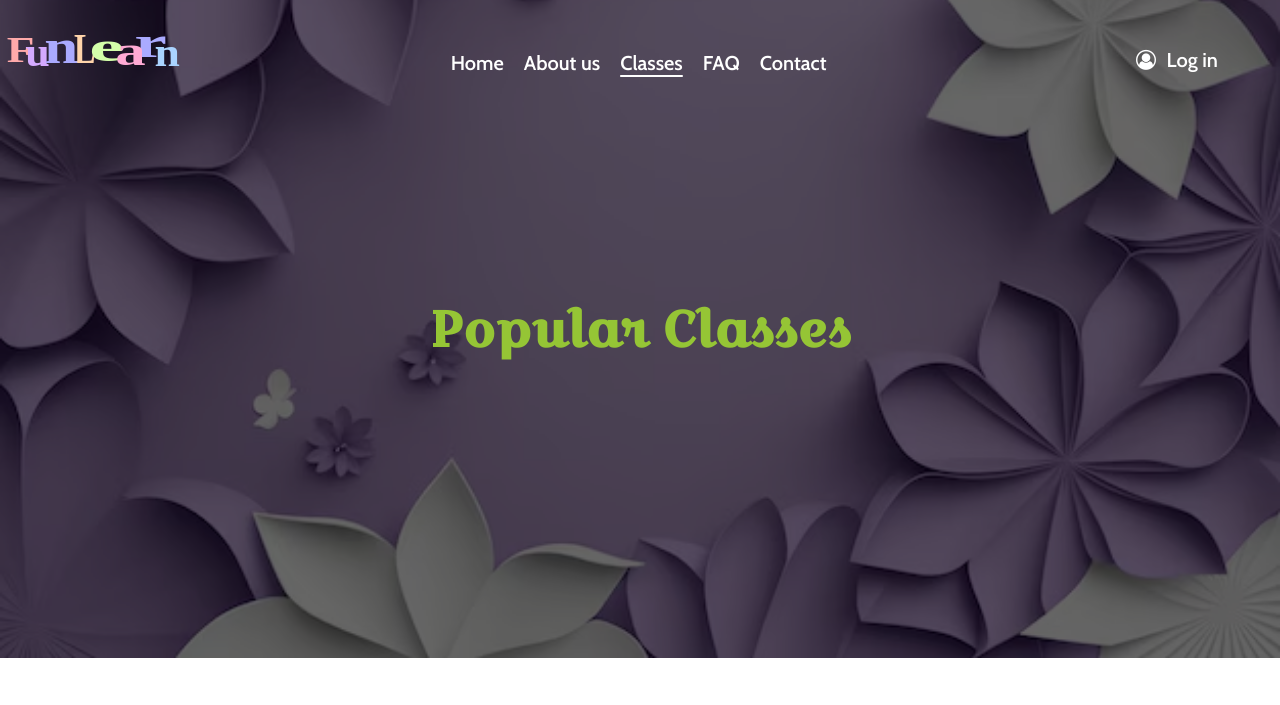
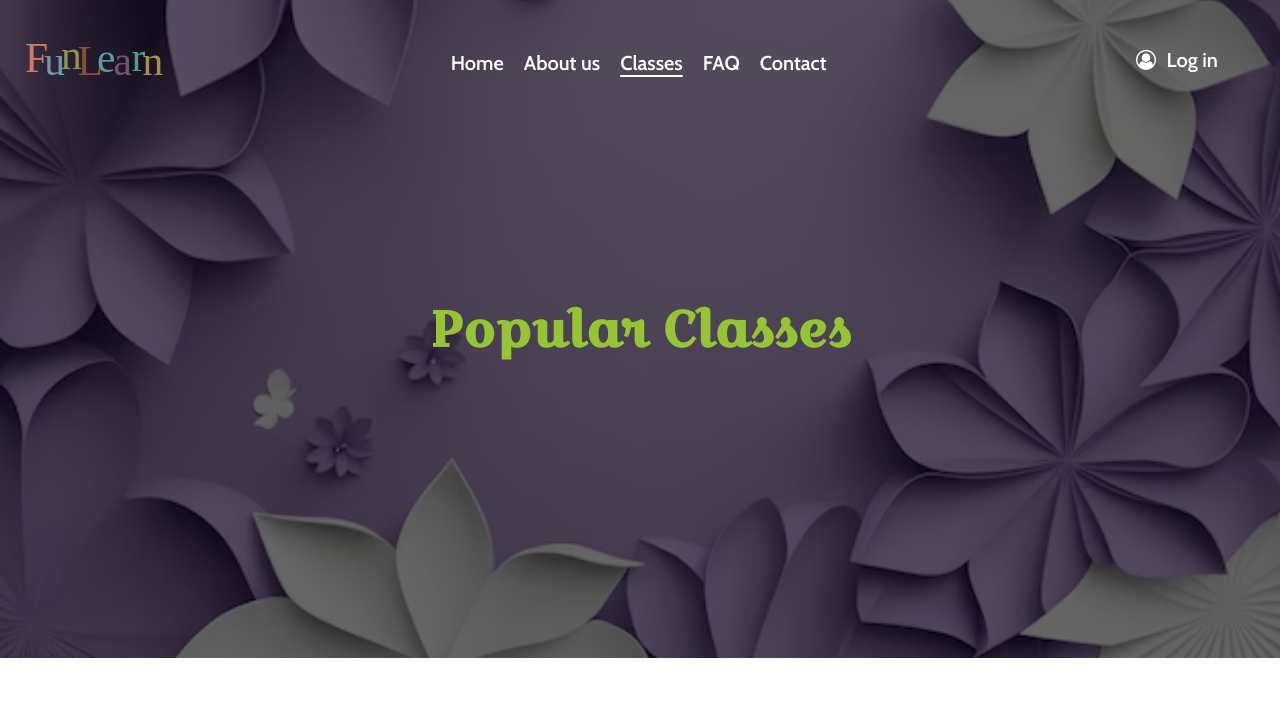
Before and after one commit to Anna9991/Preschool, a plain HTML site: page classes.html in a window 1280 px wide. Shown: the top 705 px of the page. Drawn offline with nearby package versions, Linux system fonts and the light colour scheme.

Commit message:
* Fix logo;

```diff
--- a/classes.html
+++ b/classes.html
@@ -43,64 +43,7 @@
   <body>
     <header class="header">
       <a class="header__logo" href="#">
-        <!-- <img src="./image/logo.svg" alt="FunLearn logo" /> -->
-        <svg width="180" height="50" xmlns="http://www.w3.org/2000/svg" xmlns:svg="http://www.w3.org/2000/svg" version="1.1" xml:space="preserve">
-          <desc>Created with Fabric.js 5.2.4</desc>
-          <g class="layer">
-           <title>Layer 1</title>
-           <rect fill="none" height="635" id="svg_1" width="934" x="0" y="0"/>
-           <g id="f4253ae8-bcf1-4c17-a012-e1a4f9b3a0d8" transform="matrix(0.333259 0 0 0.0814558 542 436.5)">
-            <rect fill="rgb(255,255,255)" fill-rule="nonzero" height="1080" id="svg_2" stroke-dashoffset="0" stroke-miterlimit="4" width="1080" x="-540" y="-540"/>
-           </g>
-           <g id="71db4092-794c-4085-a8f9-c41d1bd68651" transform="matrix(1 0 0 1 540 540)"/>
-           <g id="f1304746-6449-4a52-b9db-69bd14d0b10b" transform="matrix(1 0 0 1 0 0) matrix(0.919104 0 0 0.553073 599.439 285.879)">
-            <text fill="#aaaaff" fill-rule="nonzero" font-family="Alegreya" font-size="80" font-style="normal" font-weight="700" id="svg_3" stroke-dashoffset="0" stroke-miterlimit="4" x="-489.74" xml:space="preserve" y="-483.94">
-             <tspan fill="#aaaaff" id="svg_4" x="-506.18" y="-458.81">r</tspan>
-            </text>
-           </g>
-           <g id="svg_5" transform="matrix(NaN NaN NaN NaN 0 0)">
-            <g id="svg_6"/>
-           </g>
-           <g id="svg_7" transform="matrix(NaN NaN NaN NaN 0 0)">
-            <g id="svg_8"/>
-           </g>
-           <g id="svg_9" transform="matrix(1 0 0 1 0 0) matrix(0.404063 0 0 0.521356 285.812 310.739)">
-            <text fill="#ffd4aa" fill-rule="nonzero" font-family="Alegreya" font-size="80" font-style="normal" font-weight="700" id="svg_10" stroke-dashoffset="0" stroke-miterlimit="4" x="-503.3" xml:space="preserve" y="-548.6">
-             <tspan fill="#ffd4aa" id="svg_11" x="-524.5" y="-523.47">L</tspan>
-            </text>
-           </g>
-           <g id="svg_12" transform="matrix(1 0 0 1 0 0) matrix(0.973344 0 0 0.521356 560.439 282.831)">
-            <text fill="#d4ffaa" fill-rule="nonzero" font-family="Alegreya" font-size="80" font-style="normal" font-weight="700" id="svg_13" stroke-dashoffset="0" stroke-miterlimit="4" x="-465.59" xml:space="preserve" y="-498.69">
-             <tspan fill="#d4ffaa" id="svg_14" x="-484.07" y="-473.56">e</tspan>
-            </text>
-           </g>
-           <g id="svg_15" transform="matrix(1 0 0 1 0 0) matrix(0.5677 0 0 0.457537 241.765 236.585)">
-            <text fill="#ffaaaa" fill-rule="nonzero" font-family="Alegreya" font-size="80" font-style="normal" font-weight="700" id="svg_16" stroke-dashoffset="0" stroke-miterlimit="4" x="-392.66" xml:space="preserve" y="-460.83">
-             <tspan fill="#ffaaaa" id="svg_17" x="-413.9" y="-435.7">F</tspan>
-            </text>
-           </g>
-           <g id="svg_18" transform="matrix(1 0 0 1 0 0) matrix(0.551215 0 0 0.532352 259.011 285.243)">
-            <text fill="#d4aaff" fill-rule="nonzero" font-family="Alegreya" font-size="80" font-style="normal" font-weight="700" id="svg_19" stroke-dashoffset="0" stroke-miterlimit="4" x="-402.13" xml:space="preserve" y="-484.71">
-             <tspan fill="#d4aaff" id="svg_20" x="-423.97" y="-459.58">u</tspan>
-            </text>
-           </g>
-           <g id="svg_21" transform="matrix(1 0 0 1 0 0) matrix(0.569892 0 0 0.489447 510.721 276.714)">
-            <text fill="#aad4ff" fill-rule="nonzero" font-family="Alegreya" font-size="80" font-style="normal" font-weight="700" id="svg_22" stroke-dashoffset="0" stroke-miterlimit="4" x="-602.42" xml:space="preserve" y="-505.93">
-             <tspan fill="#aad4ff" id="svg_23" x="-624.9" y="-480.8">n</tspan>
-            </text>
-           </g>
-           <g id="svg_24" transform="matrix(1 0 0 1 0 0) matrix(0.761993 0 0 0.531993 518.821 289.809)">
-            <text fill="#ffaad4" fill-rule="nonzero" font-family="Alegreya" font-size="80" font-style="normal" font-weight="700" id="svg_25" stroke-dashoffset="0" stroke-miterlimit="4" x="-510.49" xml:space="preserve" y="-495.58">
-             <tspan fill="#ffaad4" id="svg_26" x="-529.81" y="-470.45">a</tspan>
-            </text>
-           </g>
-           <g id="svg_27" transform="matrix(1 0 0 1 0 0) matrix(0.763441 0 0 0.595812 395.013 298.315)">
-            <text fill="#aaaaff" fill-rule="nonzero" font-family="Alegreya" font-size="80" font-style="normal" font-weight="700" id="svg_28" stroke-dashoffset="0" stroke-miterlimit="4" x="-437.08" xml:space="preserve" y="-461.35">
-             <tspan fill="#aaaaff" id="svg_29" x="-459.56" y="-436.22">n</tspan>
-            </text>
-           </g>
-          </g>
-         </svg>
+        <img src="./image/logo.svg" alt="FunLearn logo" />
       </a>
       <input type="checkbox" name="menu" id="menu" />
       <label for="menu"><i class="font-accent icon-bar"></i></label>
```
